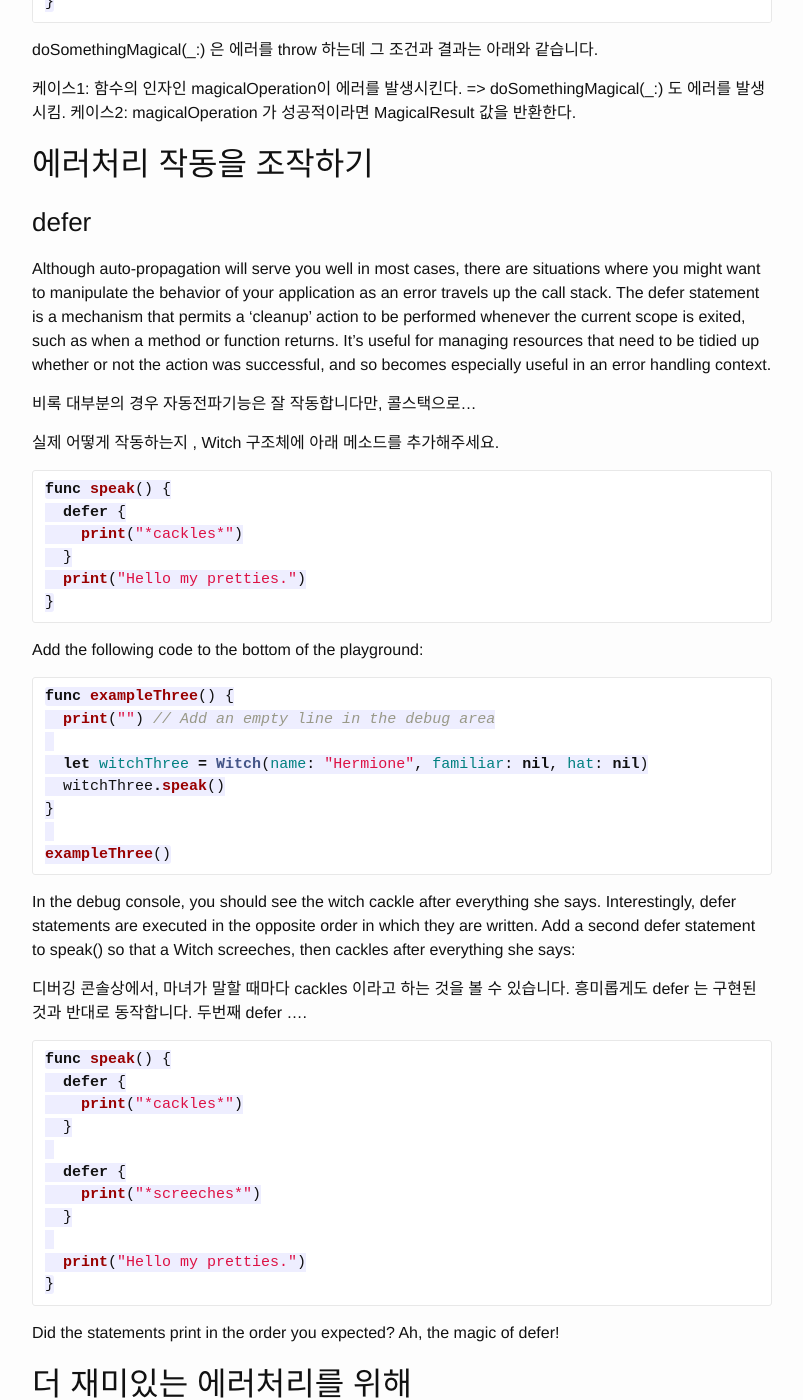
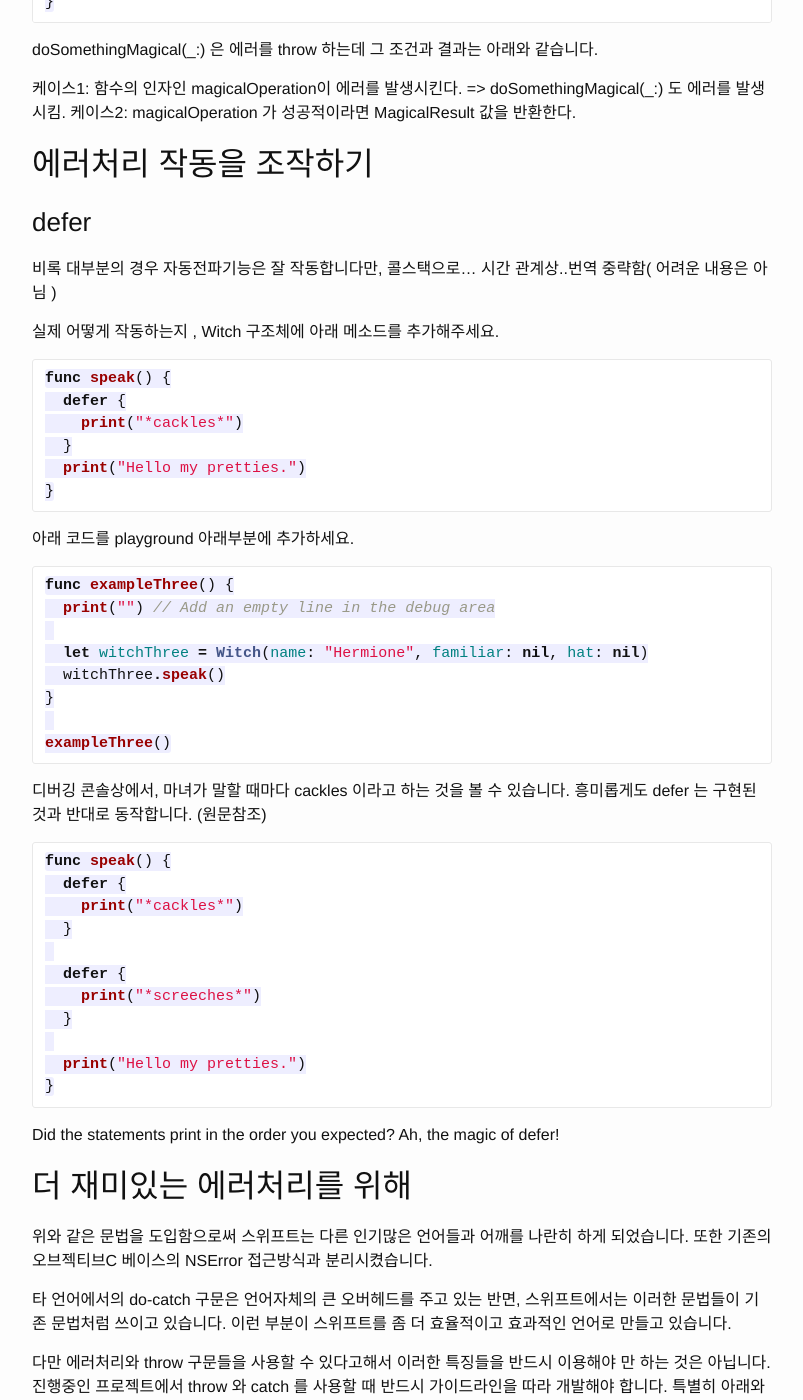
Before and after one commit to hallomuze/hallomuze.github.io, a Jekyll site: the page built from _posts/2016-07-26-swift2-error-handling.markdown, in a window 1280 px wide and 1400 px high, scrolled down 12948 px. Shown: the whole window, without its empty margins (238-1041 px from the left). Built offline with Jekyll 4.4.1, drawn with Linux system fonts in a browser that asks for light colours.

Commit message:
Post update: Swift2 Error Handling

````diff
--- a/_posts/2016-07-26-swift2-error-handling.markdown
+++ b/_posts/2016-07-26-swift2-error-handling.markdown
@@ -560,10 +560,7 @@ doSomethingMagical(_:) 은 에러를 throw 하는데 그 조건과 결과는 아
 
 ### defer
 
-Although auto-propagation will serve you well in most cases, there are situations where you might want to manipulate the behavior of your application as an error travels up the call stack.
-The defer statement is a mechanism that permits a ‘cleanup’ action to be performed whenever the current scope is exited, such as when a method or function returns. It’s useful for managing resources that need to be tidied up whether or not the action was successful, and so becomes especially useful in an error handling context.
-
-비록 대부분의 경우 자동전파기능은 잘 작동합니다만, 콜스택으로...
+비록 대부분의 경우 자동전파기능은 잘 작동합니다만, 콜스택으로... 시간 관계상..번역 중략함( 어려운 내용은 아님 )
 
 실제 어떻게 작동하는지 , Witch 구조체에 아래 메소드를 추가해주세요.
 
@@ -575,7 +572,7 @@ func speak() {
   print("Hello my pretties.")
 }
 ```
-Add the following code to the bottom of the playground:
+아래 코드를  playground 아래부분에 추가하세요.
 
 ```swift
 func exampleThree() {
@@ -587,12 +584,7 @@ func exampleThree() {
 
 exampleThree()
 ```
-In the debug console, you should see the witch cackle after everything she says.
-Interestingly, defer statements are executed in the opposite order in which they are written.
-Add a second defer statement to speak() so that a Witch screeches, then cackles after everything she says:
-
-디버깅 콘솔상에서, 마녀가 말할 때마다 cackles 이라고 하는 것을 볼 수 있습니다. 흥미롭게도 defer 는 구현된 것과 반대로 동작합니다.
-두번째 defer ....
+디버깅 콘솔상에서, 마녀가 말할 때마다 cackles 이라고 하는 것을 볼 수 있습니다. 흥미롭게도 defer 는 구현된 것과 반대로 동작합니다.  (원문참조)
 
 ```swift
 func speak() {
````
